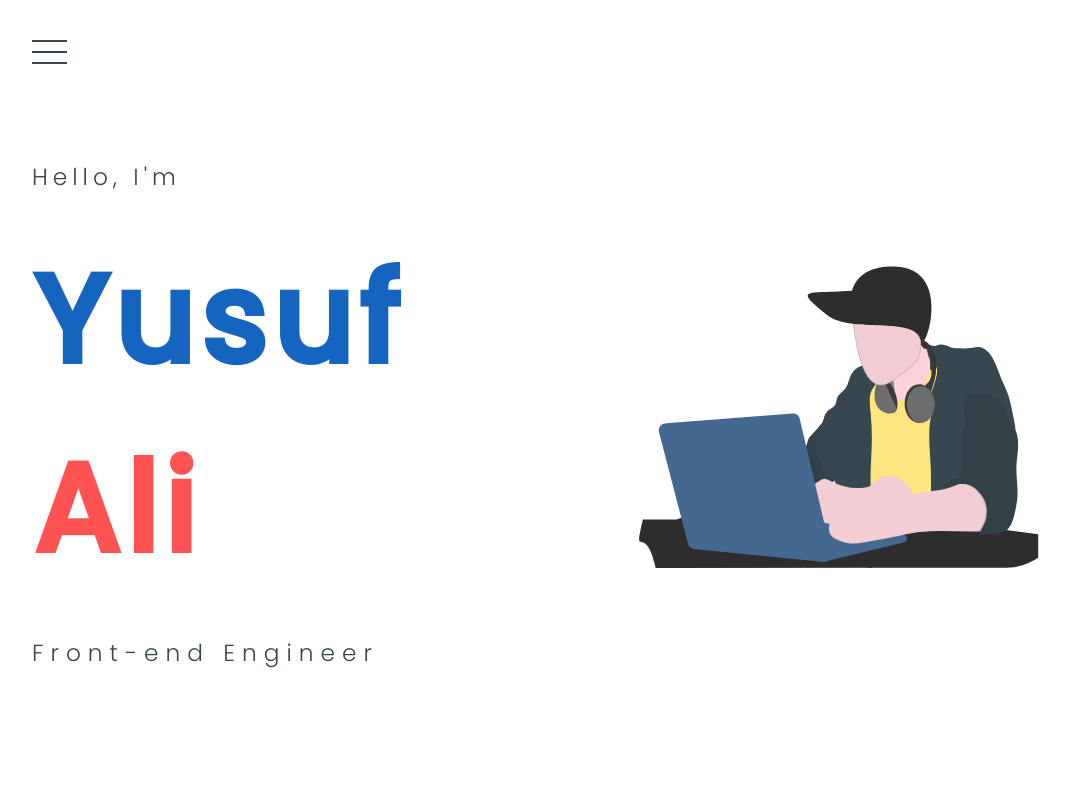
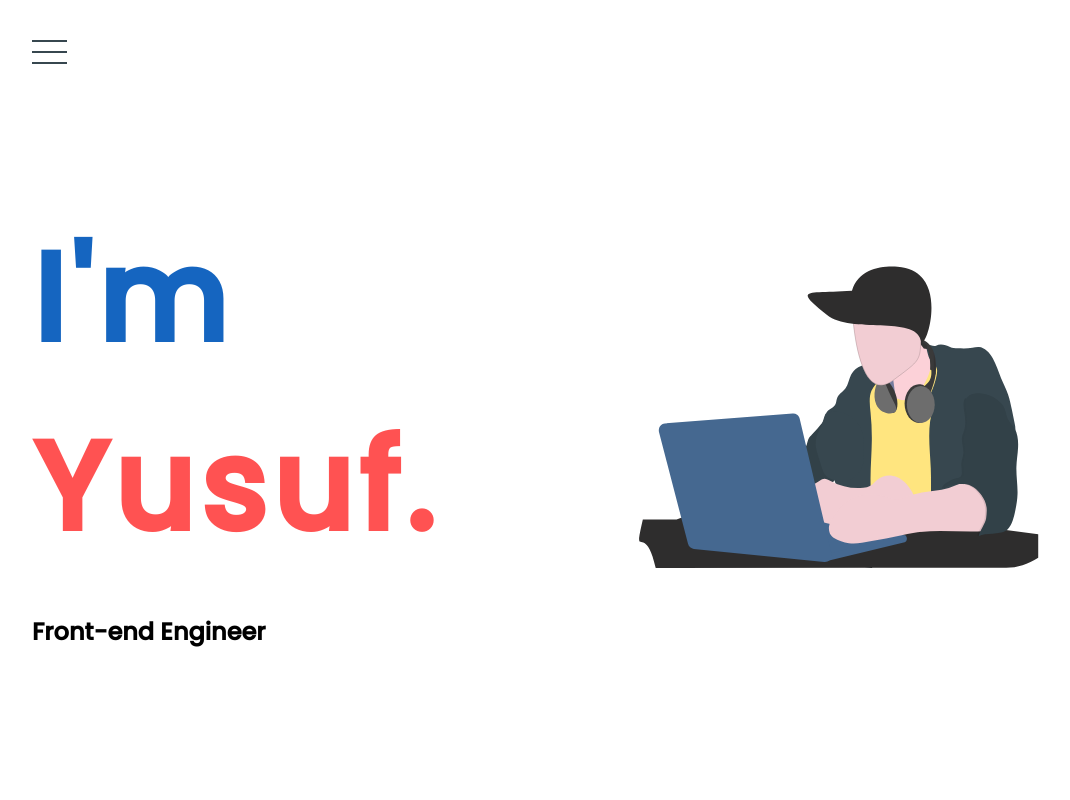
Before and after one commit to iamyusufali/my-portfolio, a React (Create React App) app: page / in a window 1280 px wide. Shown: the top 800 px of the page, without its empty margins (96-1166 px from the left). Built offline with nearby package versions, Linux system fonts and the light colour scheme.

Commit message:
change Intro text to feel better

```diff
--- a/src/components/header/header.component.jsx
+++ b/src/components/header/header.component.jsx
@@ -8,11 +8,10 @@ const Header = () => {
     <header>
       <main>
         <div className="text-container">
-          <h3>Hello, I'm</h3>
           <h1>
-            Yusuf <span>Ali</span>
+            I'm <span>Yusuf.</span>
           </h1>
-          <h4>Front-end Engineer</h4>
+          <h2>Front-end Engineer</h2>
         </div>
         <div className="image-container">
           <img alt="developer" src={Logo} />
```
